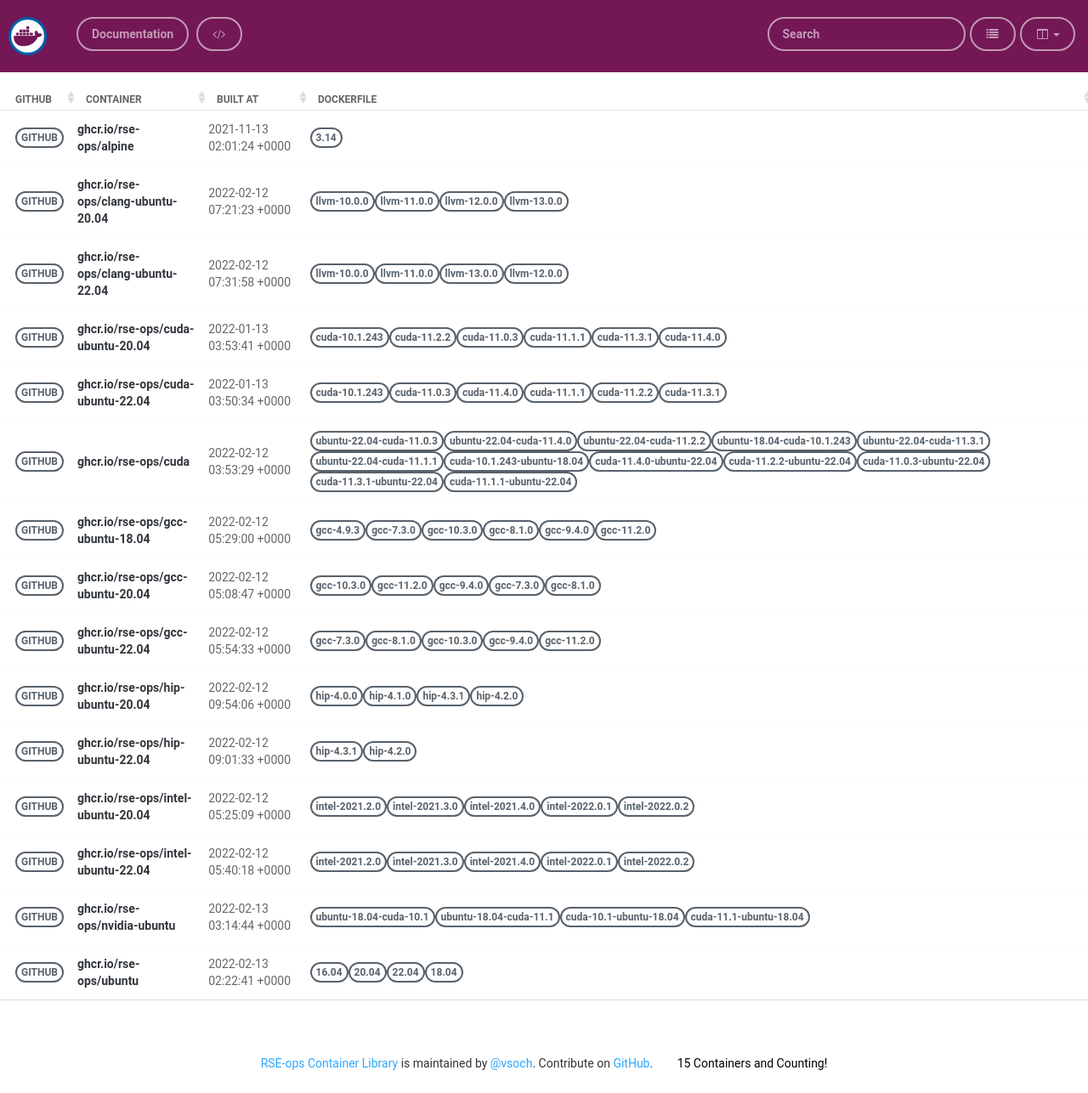
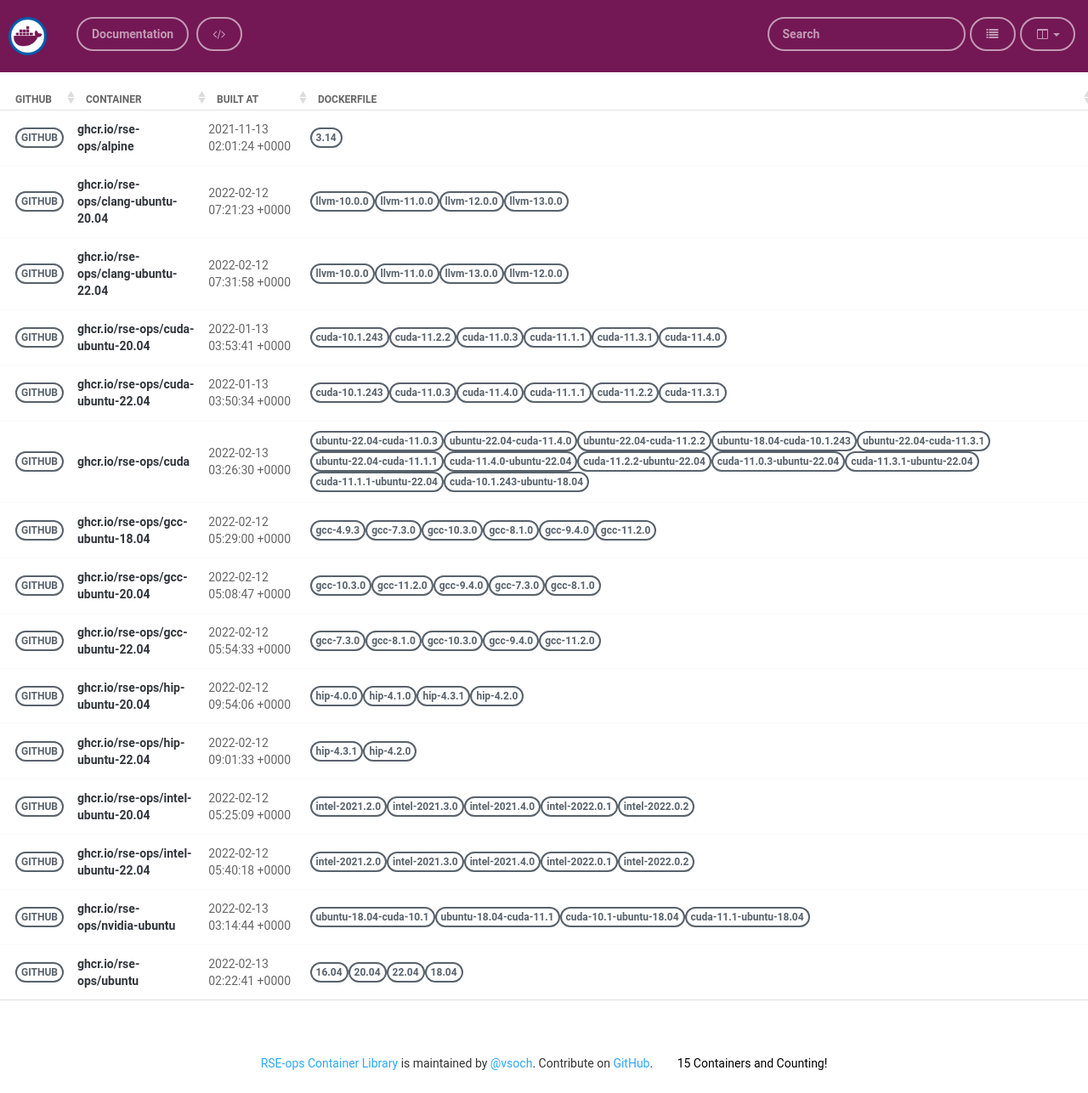
Before and after one commit to rse-ops/docker-images, a Jekyll site: the page built from pages/index.md, in a window 1280 px wide. Shown: the whole page at 85% size. Built offline with Jekyll 4.4.1, drawn with Linux system fonts in a browser that asks for light colours; nearby versions of some CDN libraries.

Commit message:
Automated push to update library 2022-02-13

```diff
--- a/_library/ghcr.io-rse-ops-cuda.md
+++ b/_library/ghcr.io-rse-ops-cuda.md
@@ -1,7 +1,7 @@
 ---
 layout: container
 name: ghcr.io/rse-ops/cuda
-updated_at: 2022-02-12 03:53:29.853137
+updated_at: 2022-02-13 03:26:30.731089
 
 
 container_url: https://github.com/orgs/rse-ops/packages/container/package/cuda
```
Also changed, not shown: other parts of _library/ghcr.io-rse-ops-cuda.md (+3 -3 lines).
